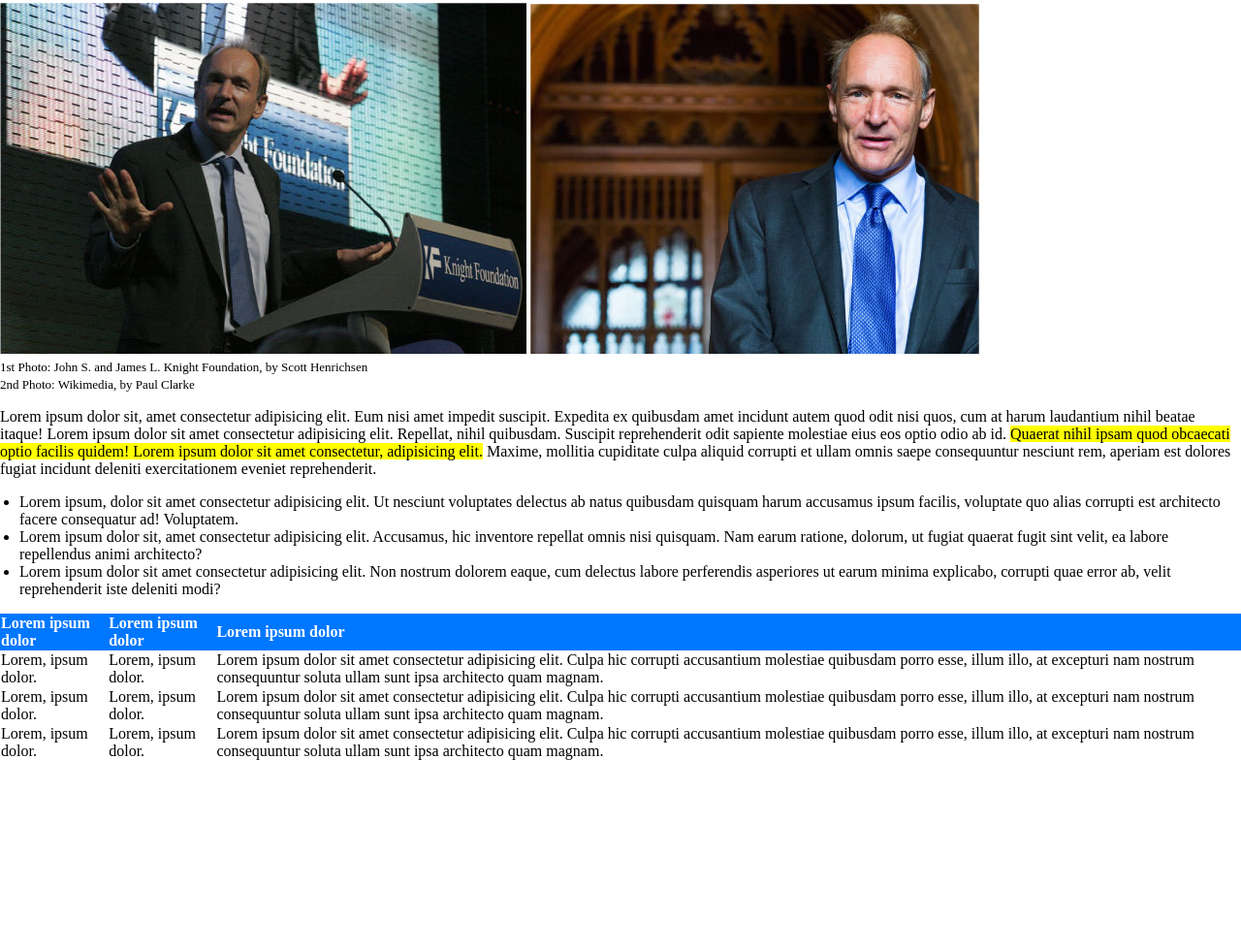
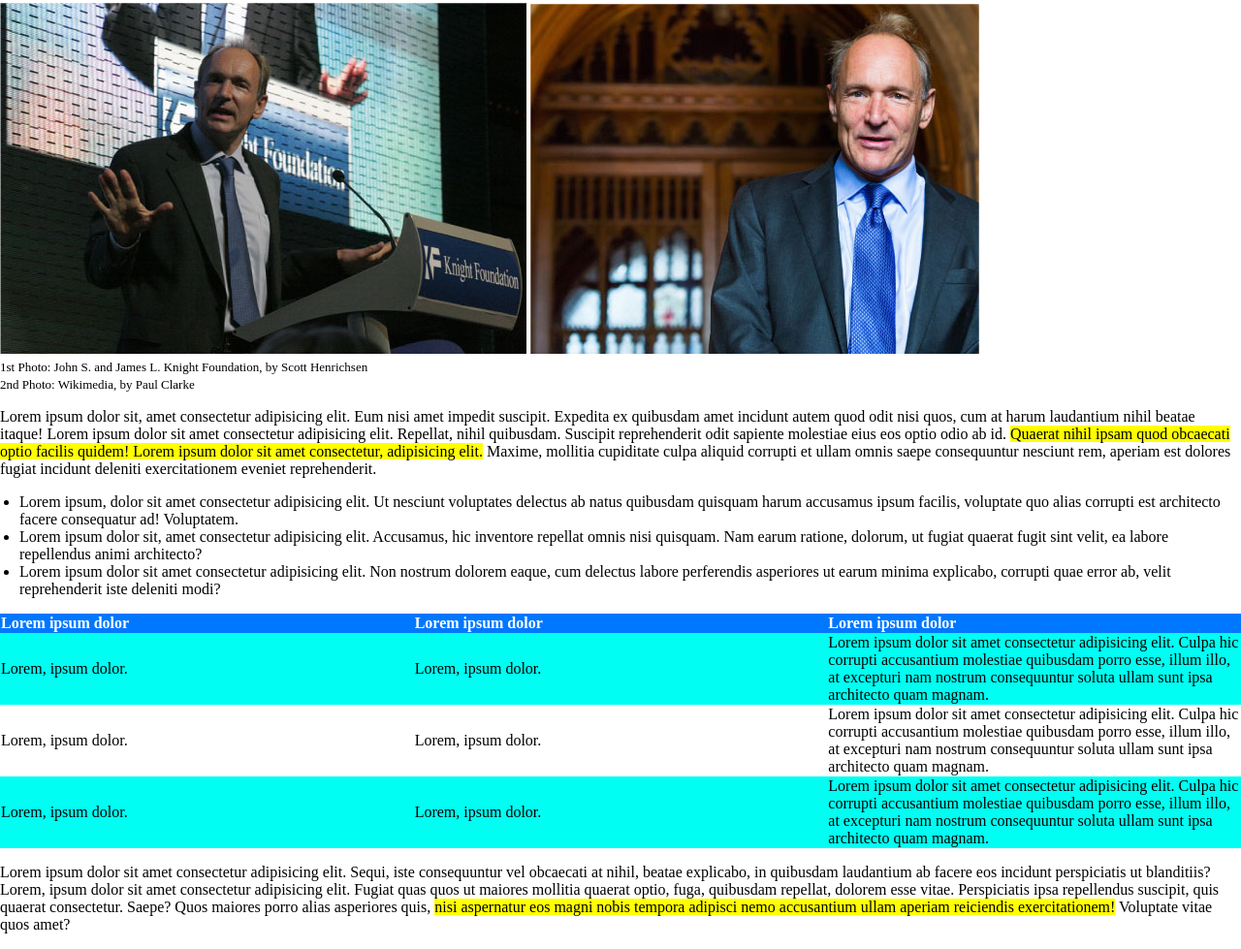
Before and after one commit to GiuseppeRiccardoPugliese/html-css-booleaner, a plain HTML site: page index.html in a window 1280 px wide. Shown: the part 361-1340 px from the top of the page at 97% size. Before the commit the page ends 1146 px from the top, so only its background shows below. Drawn offline with Linux system fonts and the light colour scheme.

Commit message:
Fine tabella con altro testo sotto

```diff
--- a/css/stylesheet.css
+++ b/css/stylesheet.css
@@ -47,6 +47,9 @@ table{
     background-color: rgb(0, 119, 255);
     color: white;
 }
-.content-colorato{
-    background-color: aqua;
+td{
+    width: 10%;
 }
+.colore{
+    background-color: rgb(0, 255, 242);
+}
--- a/index.html
+++ b/index.html
@@ -57,7 +57,7 @@
                 </thead>
                 <tbody>
 
-                    <tr class="content-colarato">
+                    <tr class="colore">
                         <td>Lorem, ipsum dolor.</td>
                         <td>Lorem, ipsum dolor.</td>
                         <td>Lorem ipsum dolor sit amet consectetur adipisicing elit. Culpa hic corrupti accusantium molestiae quibusdam porro esse, illum illo, at excepturi nam nostrum consequuntur soluta ullam sunt ipsa architecto quam magnam.</td>
@@ -69,7 +69,7 @@
                         <td>Lorem ipsum dolor sit amet consectetur adipisicing elit. Culpa hic corrupti accusantium molestiae quibusdam porro esse, illum illo, at excepturi nam nostrum consequuntur soluta ullam sunt ipsa architecto quam magnam.</td>
                     </tr>
 
-                    <tr class="content-colarato">
+                    <tr class="colore">
                         <td>Lorem, ipsum dolor.</td>
                         <td>Lorem, ipsum dolor.</td>
                         <td>Lorem ipsum dolor sit amet consectetur adipisicing elit. Culpa hic corrupti accusantium molestiae quibusdam porro esse, illum illo, at excepturi nam nostrum consequuntur soluta ullam sunt ipsa architecto quam magnam.</td>
@@ -79,6 +79,11 @@
             </table>
         </section>
 
+        <!--Altro testo con una parte evidenziata-->
+        <section>
+
+            <p>Lorem ipsum dolor sit amet consectetur adipisicing elit. Sequi, iste consequuntur vel obcaecati at nihil, beatae explicabo, in quibusdam laudantium ab facere eos incidunt perspiciatis ut blanditiis? Lorem, ipsum dolor sit amet consectetur adipisicing elit. Fugiat quas quos ut maiores mollitia quaerat optio, fuga, quibusdam repellat, dolorem esse vitae. Perspiciatis ipsa repellendus suscipit, quis quaerat consectetur. Saepe? Quos maiores porro alias asperiores quis, <span class="evidenziato">nisi aspernatur eos magni nobis tempora adipisci nemo accusantium ullam aperiam reiciendis exercitationem!</span> Voluptate vitae quos amet?</p>
+        </section>
 
 
 
```
